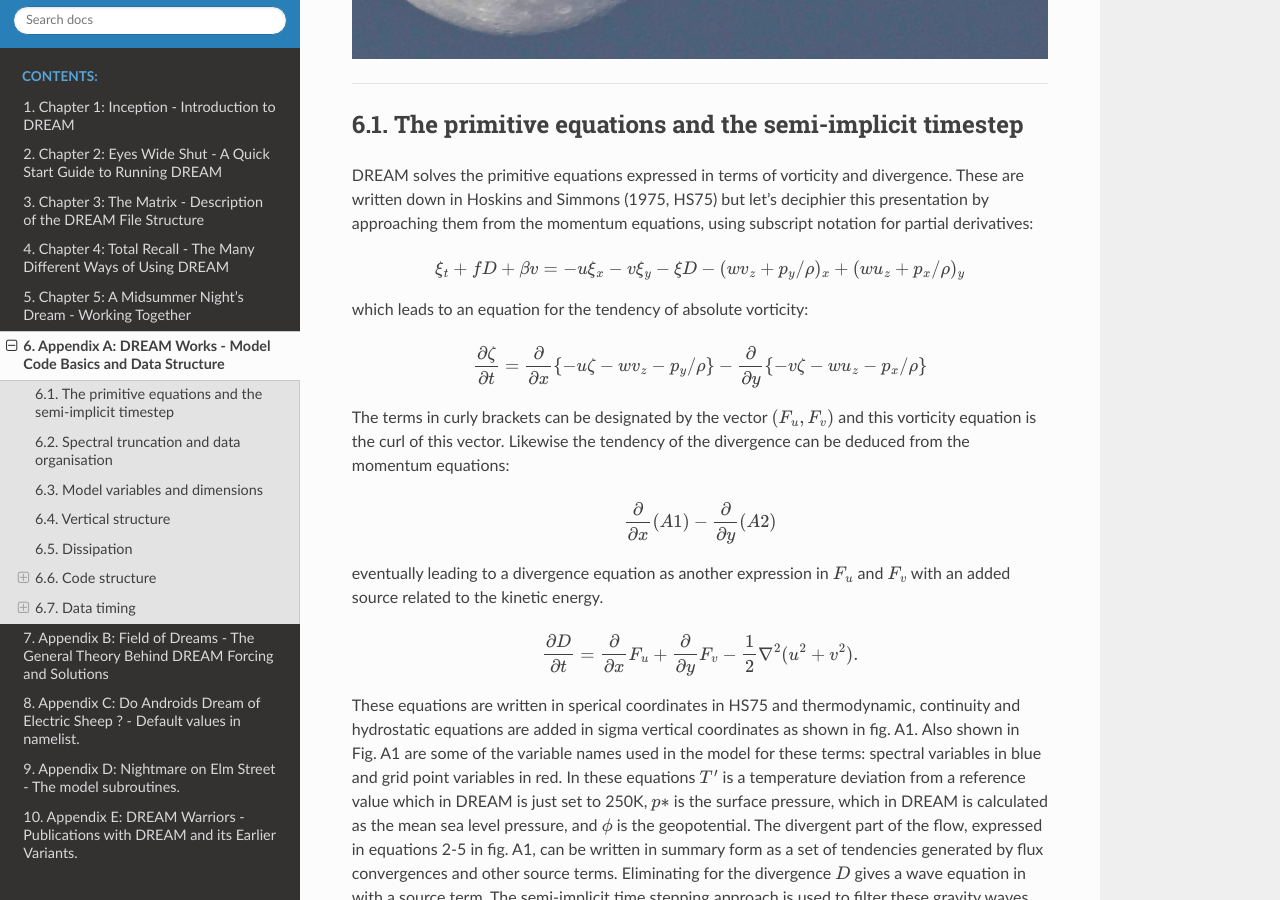
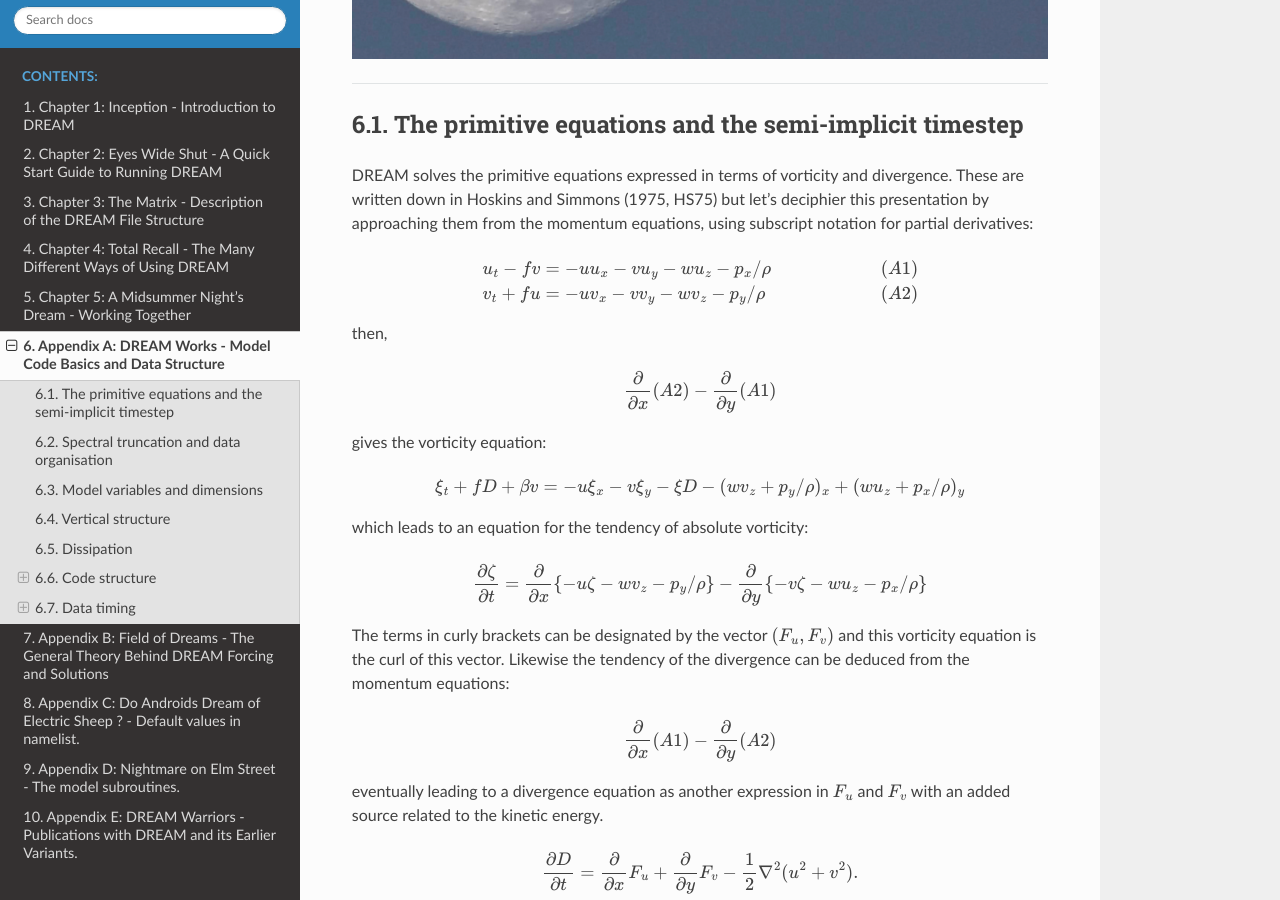
Before and after one commit to dream-gcm/usermanual, a Sphinx documentation site: the page built from source/AppendixA.md, in a window 1280 px wide and 900 px high, scrolled down 362 px. Built offline with Sphinx 7.4.7 and the Read the Docs theme 2.0.0, drawn with Linux system fonts in a browser that asks for light colours.

Commit message:
Update AppendixA.md

```diff
--- a/source/AppendixA.md
+++ b/source/AppendixA.md
@@ -6,6 +6,20 @@
 
 DREAM solves the primitive equations expressed in terms of vorticity and divergence. These are written down in Hoskins and Simmons (1975, HS75) but let’s deciphier this presentation by approaching  them from the momentum equations, using subscript notation for partial derivatives:
 
+$$
+   \begin{align*}
+      u_t - fv &= -uu_x - vu_y -wu_z - p_x/\rho & \qquad\qquad (A1) \\
+      v_t + fu &= -uv_x - vv_y -wv_z - p_y/\rho & \qquad\qquad (A2) \\
+   \end{align*}
+$$
+then,
+
+$$
+   \begin{equation}
+      \dfrac{\partial}{\partial x} (A2) - \dfrac{\partial}{\partial y} (A1)
+   \end{equation}
+$$
+gives the vorticity equation:
 
 $$
    \begin{equation}
```
